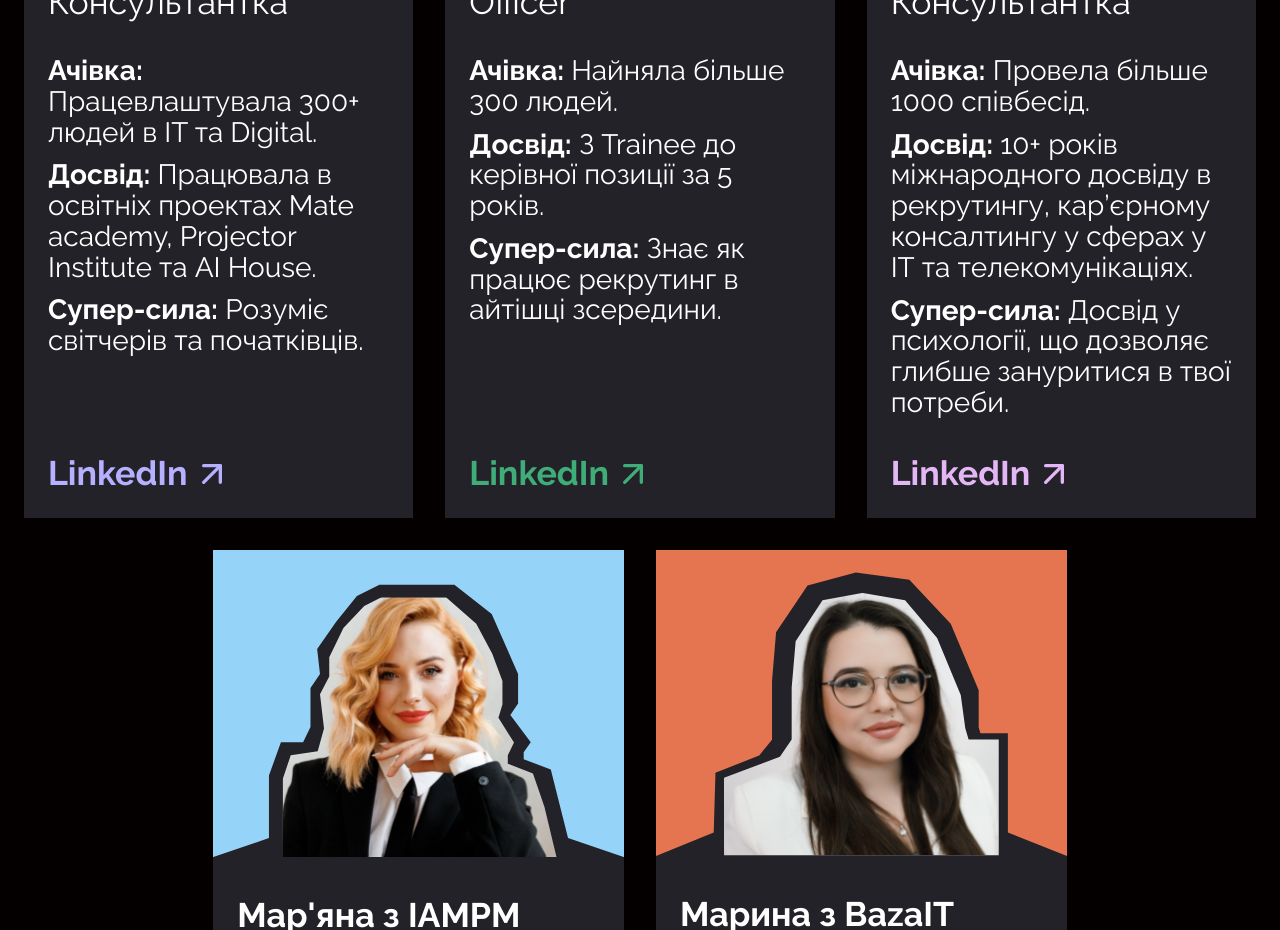
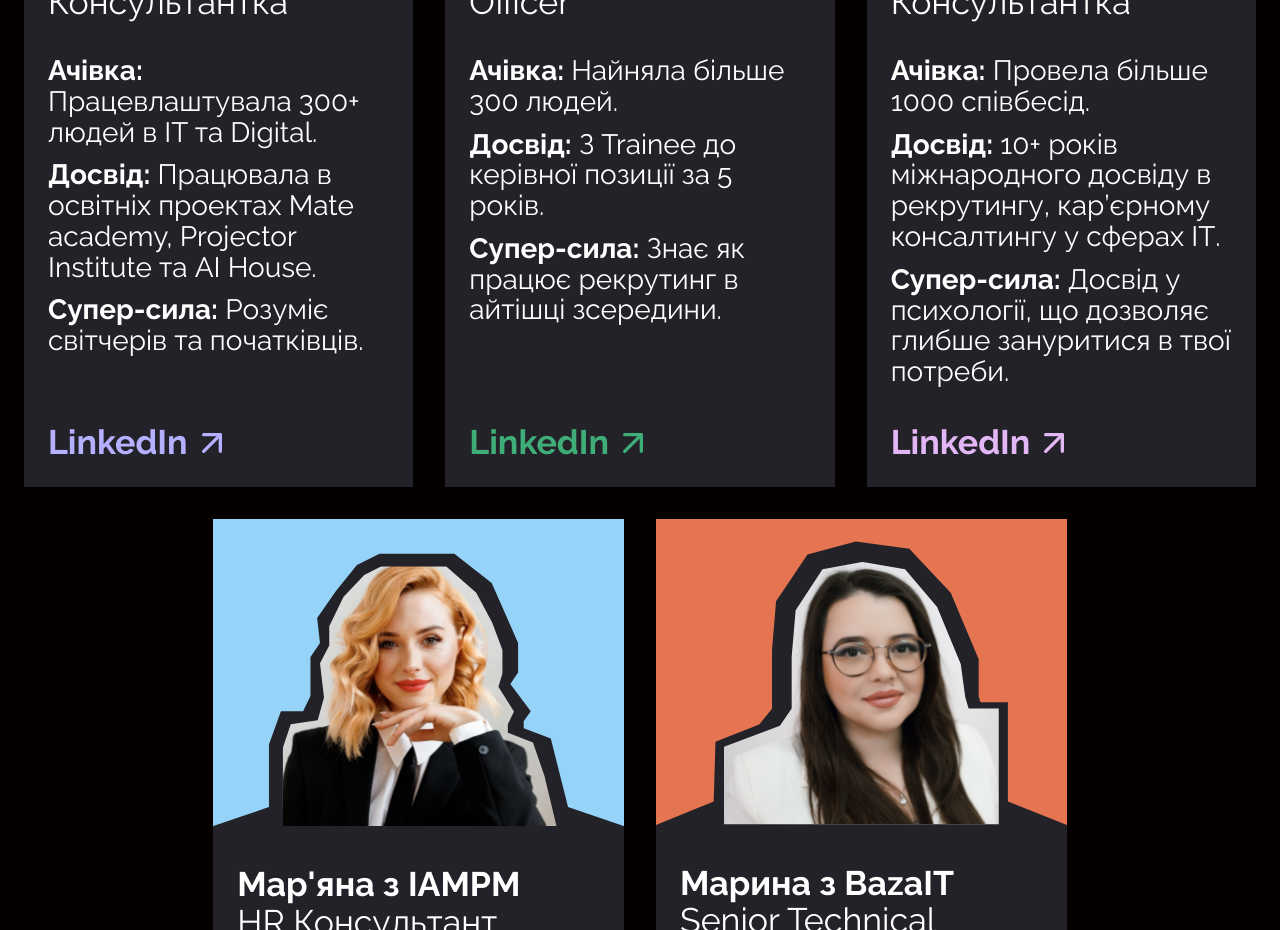
Before and after one commit to InM1nd/skelya_reborn, a Next.js app: page / in a window 1280 px wide. Shown: the part 2240-3170 px from the top of the page. Built offline with nearby package versions, Linux system fonts and the light colour scheme; a web font is replaced by a local one.

Commit message:
My solution. Better late than never.

```diff
--- a/src/app/parts/consultants.tsx
+++ b/src/app/parts/consultants.tsx
@@ -46,7 +46,7 @@ const ConsultantsSection = () => {
       position: "Кар'єрна Консультантка",
       image: "/svg/Consultant_3.svg",
       achievement: "Провела більше 1000 співбесід.",
-      experience: "10+ років міжнародного досвіду в рекрутингу, кар’єрному консалтингу у сферах у ІТ та телекомунікаціях.",
+      experience: "10+ років міжнародного досвіду в рекрутингу, кар’єрному консалтингу у сферах ІТ.",
       superpower: "Досвід у психології, що дозволяє глибше зануритися в твої потреби.",
       linkedin: "https://www.linkedin.com/in/moroz-viktoriia/",
       accentColor: "text-pink",
@@ -123,7 +123,7 @@ const ConsultantsSection = () => {
       <div className="col-span-full justify-center block gap-4 md:flex lg:gap-8">
         <div className="md:w-1/3">
                     {/* Card 4 - Similar to Card 1 with different background */}
-                    <div className="bg-gray text-white h-full flex flex-col">
+          <div className="bg-gray text-white h-full flex flex-col">
             <div className="relative mb-4">
               <img src="/svg/Consultant_4.svg" alt="Consultant" className="object-cover h-auto w-full " />
             </div>
--- a/src/app/parts/footer.tsx
+++ b/src/app/parts/footer.tsx
@@ -1,7 +1,5 @@
 'use client'
 
-import ContactFormModal from "@/components/global/modal";
-import { useModal } from '@/components/global/modal';
 import { usePathname } from 'next/navigation';
 import { ArrowUpRight } from 'lucide-react';
 import Link from "next/link";
@@ -14,7 +12,6 @@ interface NavItem {
 }
 
 export const Footer = () => {
-  const { isOpen, toggleModal } = useModal();
   const pathname = usePathname();
 
   const homeNavItems: NavItem[] = [
@@ -151,7 +148,6 @@ export const Footer = () => {
         <img src={"/svg/Hero_Words.svg"} alt='' className="w-full hidden lg:block" />
 
       </div>
-      <ContactFormModal isOpen={isOpen} toggleModal={toggleModal} />
     </section>
   )
 }
```
